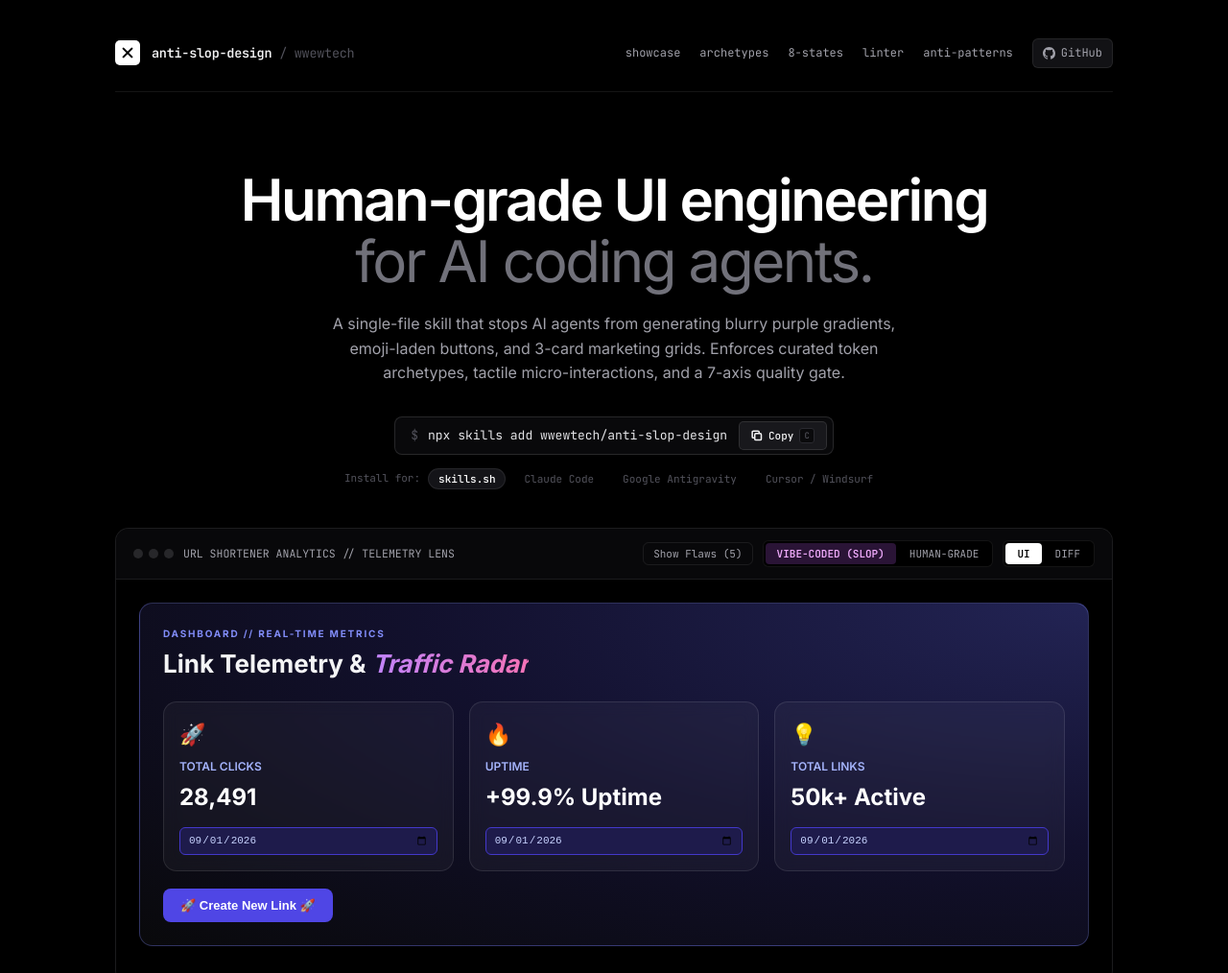
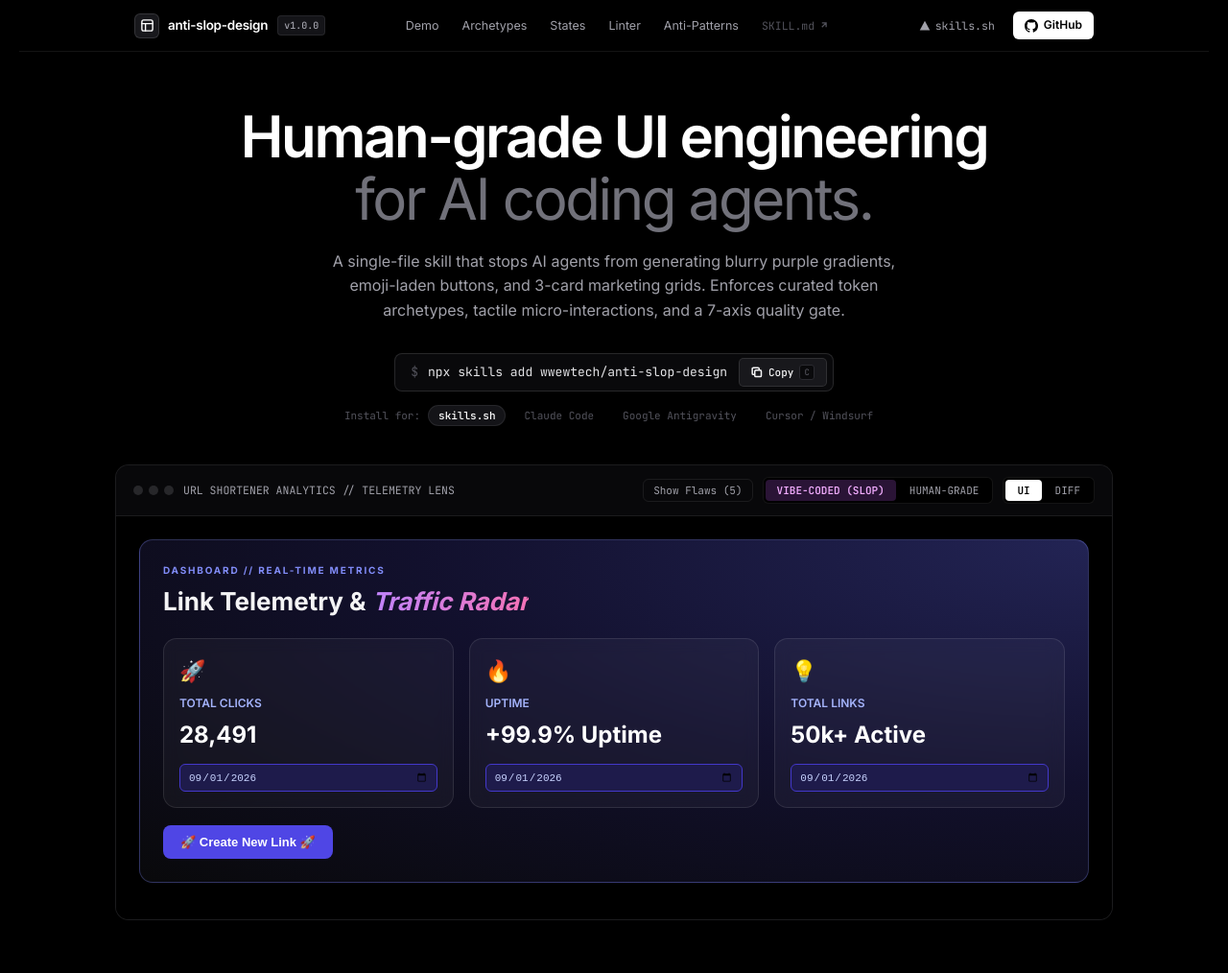
Before and after one commit to wwewtech/anti-slop-design, a website: page docs/index.html in a window 1280 px wide. Shown: the top 1014 px of the page at 96% size. Drawn offline with Linux system fonts and the light colour scheme.

Commit message:
feat(ui): upgrade header to authentic sticky glass navbar with layout glyph and pro actions

```diff
--- a/docs/index.html
+++ b/docs/index.html
@@ -52,78 +52,165 @@
       padding: 24px 0 120px;
     }
 
-    /* Minimalist Top Header */
+    /* Authentic Sticky Header Bar */
     header.site-header {
+      position: sticky;
+      top: 0;
+      z-index: 100;
+      width: 100%;
+      background: rgba(0, 0, 0, 0.8);
+      backdrop-filter: blur(14px);
+      -webkit-backdrop-filter: blur(14px);
+      border-bottom: 1px solid rgba(255, 255, 255, 0.08);
+      height: 54px;
+      display: flex;
+      align-items: center;
+    }
+
+    .header-inner {
+      max-width: 1040px;
+      width: 100%;
+      margin: 0 auto;
+      padding: 0 20px;
       display: flex;
       justify-content: space-between;
       align-items: center;
-      padding: 16px 0 24px;
-      border-bottom: 1px solid var(--border-subtle);
-      margin-bottom: 48px;
-    }
-
-    .brand-group {
-      display: flex;
-      align-items: center;
-      gap: 12px;
-    }
-
-    .brand-mark {
+    }
+
+    .header-left {
+      display: flex;
+      align-items: center;
+      gap: 10px;
+    }
+
+    .brand-link {
+      display: flex;
+      align-items: center;
+      gap: 9px;
+      text-decoration: none;
+      color: #ffffff;
+    }
+
+    .brand-glyph {
       width: 26px;
       height: 26px;
-      background: #ffffff;
-      border-radius: 5px;
+      border-radius: 6px;
+      background: #18181c;
+      border: 1px solid rgba(255, 255, 255, 0.12);
       display: grid;
       place-items: center;
-      color: #000000;
-      user-select: none;
-    }
-
-    .brand-title {
-      font-family: var(--font-mono);
+      color: #ffffff;
+      transition: all 120ms var(--ease-out);
+    }
+
+    .brand-link:hover .brand-glyph {
+      background: #24242a;
+      border-color: rgba(255, 255, 255, 0.24);
+    }
+
+    .brand-name {
+      font-size: 13.5px;
       font-weight: 600;
-      font-size: 13.5px;
-      color: var(--text);
-      text-decoration: none;
       letter-spacing: -0.02em;
-    }
-
-    .brand-title span { color: var(--text-muted); font-weight: 400; }
+      color: #ffffff;
+    }
+
+    .version-tag {
+      font-family: var(--font-mono);
+      font-size: 10px;
+      font-weight: 500;
+      background: #141418;
+      border: 1px solid rgba(255, 255, 255, 0.08);
+      border-radius: 4px;
+      padding: 2px 6px;
+      color: var(--text-dim);
+    }
 
     .header-nav {
       display: flex;
       align-items: center;
-      gap: 20px;
+      gap: 4px;
     }
 
     .header-nav a {
       color: var(--text-dim);
-      font-family: var(--font-mono);
-      font-size: 12px;
+      font-size: 12.5px;
+      font-weight: 400;
       text-decoration: none;
-      transition: color 120ms var(--ease-out);
-    }
-
-    .header-nav a:hover { color: var(--text); }
-
-    .btn-header-gh {
+      padding: 6px 10px;
+      border-radius: 6px;
+      transition: all 120ms var(--ease-out);
+    }
+
+    .header-nav a:hover {
+      color: #ffffff;
+      background: rgba(255, 255, 255, 0.05);
+    }
+
+    .nav-link-spec {
       display: inline-flex;
       align-items: center;
-      gap: 6px;
-      background: #121215;
-      border: 1px solid var(--border-subtle);
-      border-radius: var(--radius-sm);
+      gap: 4px;
+      color: var(--text-muted) !important;
+      font-family: var(--font-mono);
+      font-size: 11.5px !important;
+    }
+
+    .nav-link-spec:hover {
+      color: var(--text) !important;
+    }
+
+    .header-actions {
+      display: flex;
+      align-items: center;
+      gap: 8px;
+    }
+
+    .btn-skills-link {
+      display: inline-flex;
+      align-items: center;
+      gap: 5px;
       padding: 5px 10px;
-      color: var(--text);
+      border-radius: 5px;
+      background: transparent;
+      border: 1px solid transparent;
+      color: var(--text-dim);
       font-family: var(--font-mono);
       font-size: 11.5px;
       text-decoration: none;
       transition: all 120ms var(--ease-out);
     }
 
-    .btn-header-gh:hover {
-      background: #18181c;
-      border-color: var(--border-hover);
+    .btn-skills-link:hover {
+      color: #ffffff;
+      background: rgba(255, 255, 255, 0.05);
+      border-color: rgba(255, 255, 255, 0.08);
+    }
+
+    .btn-github-pill {
+      display: inline-flex;
+      align-items: center;
+      gap: 6px;
+      padding: 5px 12px;
+      border-radius: 6px;
+      background: #ffffff;
+      color: #000000;
+      font-size: 12px;
+      font-weight: 600;
+      text-decoration: none;
+      transition: transform 60ms var(--ease-out), background 100ms var(--ease-out);
+    }
+
+    .btn-github-pill:hover {
+      background: #e4e4e7;
+    }
+
+    .btn-github-pill:active {
+      transform: scale(0.97);
+    }
+
+    @media (max-width: 768px) {
+      .header-nav { display: none; }
     }
 
     /* HERO SECTION (Bespoke Human-Grade Architecture) */
@@ -1242,30 +1329,49 @@
 </head>
 <body>
 
-  <div class="wrap">
-
-    <!-- Minimalist Header -->
-    <header class="site-header">
-      <div class="brand-group">
-        <div class="brand-mark">
-          <svg width="14" height="14" viewBox="0 0 16 16" fill="none">
-            <path d="M3 3l10 10M13 3L3 13" stroke="#000000" stroke-width="2.4" stroke-linecap="round"/>
-          </svg>
-        </div>
-        <a href="#" class="brand-title">anti-slop-design <span>/ wwewtech</span></a>
+  <!-- Authentic Sticky Header Bar -->
+  <header class="site-header">
+    <div class="header-inner">
+      <div class="header-left">
+        <a href="#" class="brand-link">
+          <div class="brand-glyph">
+            <svg width="15" height="15" viewBox="0 0 24 24" fill="none" stroke="currentColor" stroke-width="2.2" stroke-linecap="round" stroke-linejoin="round">
+              <rect x="3" y="3" width="18" height="18" rx="3"/>
+              <line x1="3" y1="9" x2="21" y2="9"/>
+              <line x1="9" y1="21" x2="9" y2="9"/>
+            </svg>
+          </div>
+          <span class="brand-name">anti-slop-design</span>
+        </a>
+        <span class="version-tag">v1.0.0</span>
       </div>
+
       <nav class="header-nav">
-        <a href="#lens">showcase</a>
-        <a href="#archetypes">archetypes</a>
-        <a href="#states">8-states</a>
-        <a href="#linter">linter</a>
-        <a href="#matrix">anti-patterns</a>
-        <a href="https://github.com/wwewtech/anti-slop-design" target="_blank" class="btn-header-gh">
-          <svg width="13" height="13" viewBox="0 0 16 16" fill="currentColor"><path d="M8 0C3.58 0 0 3.58 0 8c0 3.54 2.29 6.53 5.47 7.59.4.07.55-.17.55-.38 0-.19-.01-.82-.01-1.49-2.01.37-2.53-.49-2.69-.94-.09-.23-.48-.94-.82-1.13-.28-.15-.68-.52-.01-.53.63-.01 1.08.58 1.23.82.72 1.21 1.87.87 2.33.66.07-.52.28-.87.51-1.07-1.78-.2-3.64-.89-3.64-3.95 0-.87.31-1.59.82-2.15-.08-.2-.36-1.02.08-2.12 0 0 .67-.21 2.2.82.64-.18 1.32-.27 2-.27.68 0 1.36.09 2 .27 1.53-1.04 2.2-.82 2.2-.82.44 1.1.16 1.92.08 2.12.51.56.82 1.27.82 2.15 0 3.07-1.87 3.75-3.65 3.95.29.25.54.73.54 1.48 0 1.07-.01 1.93-.01 2.2 0 .21.15.46.55.38A8.013 8.013 0 0 0 16 8c0-4.42-3.58-8-8-8z"/></svg>
+        <a href="#lens">Demo</a>
+        <a href="#archetypes">Archetypes</a>
+        <a href="#states">States</a>
+        <a href="#linter">Linter</a>
+        <a href="#matrix">Anti-Patterns</a>
+        <a href="https://github.com/wwewtech/anti-slop-design/blob/main/SKILL.md" target="_blank" class="nav-link-spec">
+          <span>SKILL.md</span>
+          <svg width="10" height="10" viewBox="0 0 16 16" fill="none" stroke="currentColor" stroke-width="2"><path d="M6 3h7v7M13 3L6 10"/></svg>
+        </a>
+      </nav>
+
+      <div class="header-actions">
+        <a href="https://skills.sh/wwewtech/anti-slop-design" target="_blank" class="btn-skills-link">
+          <svg width="12" height="12" viewBox="0 0 16 16" fill="currentColor"><path d="M8 1L1 14h14L8 1z"/></svg>
+          <span>skills.sh</span>
+        </a>
+        <a href="https://github.com/wwewtech/anti-slop-design" target="_blank" class="btn-github-pill">
+          <svg width="14" height="14" viewBox="0 0 16 16" fill="currentColor"><path d="M8 0C3.58 0 0 3.58 0 8c0 3.54 2.29 6.53 5.47 7.59.4.07.55-.17.55-.38 0-.19-.01-.82-.01-1.49-2.01.37-2.53-.49-2.69-.94-.09-.23-.48-.94-.82-1.13-.28-.15-.68-.52-.01-.53.63-.01 1.08.58 1.23.82.72 1.21 1.87.87 2.33.66.07-.52.28-.87.51-1.07-1.78-.2-3.64-.89-3.64-3.95 0-.87.31-1.59.82-2.15-.08-.2-.36-1.02.08-2.12 0 0 .67-.21 2.2.82.64-.18 1.32-.27 2-.27.68 0 1.36.09 2 .27 1.53-1.04 2.2-.82 2.2-.82.44 1.1.16 1.92.08 2.12.51.56.82 1.27.82 2.15 0 3.07-1.87 3.75-3.65 3.95.29.25.54.73.54 1.48 0 1.07-.01 1.93-.01 2.2 0 .21.15.46.55.38A8.013 8.013 0 0 0 16 8c0-4.42-3.58-8-8-8z"/></svg>
           <span>GitHub</span>
         </a>
-      </nav>
-    </header>
+      </div>
+    </div>
+  </header>
+
+  <div class="wrap">
 
     <!-- HERO SECTION -->
     <div class="hero">
```
